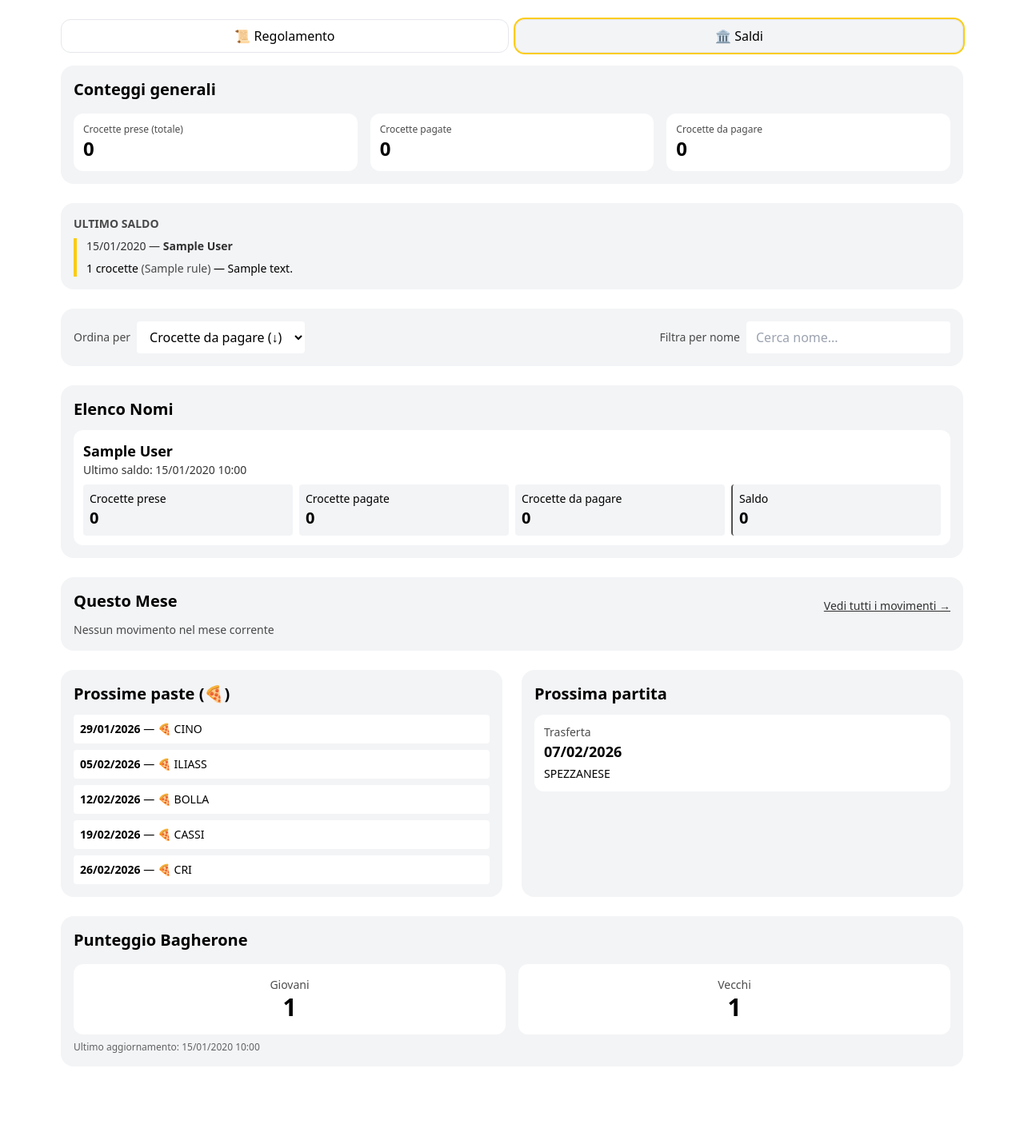
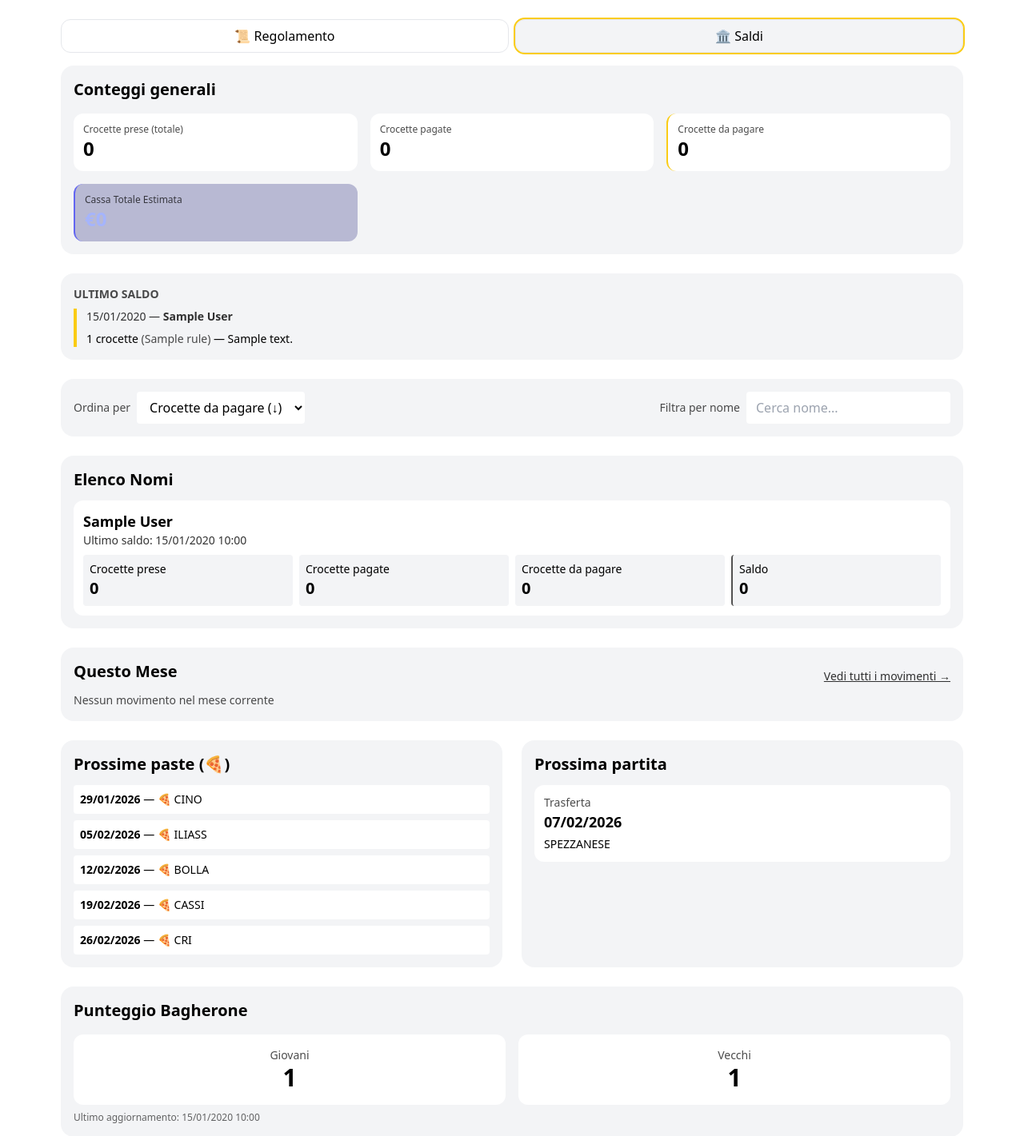
Before and after one commit to atomikboom/crocette_scanzo, a FastAPI app: page / in a window 1280 px wide. Shown: the part 59-1480 px from the top of the page at 80% size. Run offline with FastAPI, Linux system fonts and the light colour scheme; tables that the repository leaves empty hold one stand-in row (values such as "Sample post"); some libraries are stand-ins or nearby versions.

Commit message:
Update index.html

```diff
--- a/app/templates/index.html
+++ b/app/templates/index.html
@@ -62,9 +62,13 @@
         <div class="text-xs opacity-70">Crocette pagate</div>
         <div class="text-2xl font-bold">{{ totals.crocette_pagate }}</div>
       </div>
-      <div class="p-3 rounded-xl bg-neutral-900">
+      <div class="p-3 rounded-xl bg-neutral-900 border-l-2 border-team">
         <div class="text-xs opacity-70">Crocette da pagare</div>
         <div class="text-2xl font-bold">{{ totals.crocette_da_pagare }}</div>
+      </div>
+      <div class="p-3 rounded-xl bg-indigo-900/30 border-l-2 border-indigo-500 md:col-span-1">
+        <div class="text-xs opacity-70">Cassa Totale Estimata</div>
+        <div class="text-2xl font-bold text-indigo-300">€{{ totals.crocette_da_pagare * 2 }}</div>
       </div>
     </div>
   </section>
@@ -117,10 +121,17 @@
     <h2 class="text-xl font-semibold mb-3">Elenco Nomi</h2>
     <div id="members" class="flex flex-col gap-3">
       {% for r in rows %}
-      <div class="p-3 rounded-xl bg-neutral-900 member" data-name="{{ r.name | lower }}"
-        data-cpre="{{ r.crocette_prese }}" data-cpay="{{ r.crocette_pagate }}" data-cdue="{{ r.crocette_da_pagare }}"
-        data-last="{{ r.last.isoformat() if r.last else '' }}">
-        <div class="font-semibold text-lg">{{ r.name }}</div>
+      <div
+        class="p-3 rounded-xl bg-neutral-900 member {% if r.crocette_da_pagare >= 10 %}ring-1 ring-red-500/50 bg-red-900/10{% endif %}"
+        data-name="{{ r.name | lower }}" data-cpre="{{ r.crocette_prese }}" data-cpay="{{ r.crocette_pagate }}"
+        data-cdue="{{ r.crocette_da_pagare }}" data-last="{{ r.last.isoformat() if r.last else '' }}">
+        <div class="flex items-center justify-between">
+          <div class="font-semibold text-lg">{{ r.name }}</div>
+          {% if r.crocette_da_pagare >= 10 %}
+          <span class="text-[10px] bg-red-500 text-white px-2 py-0.5 rounded font-bold uppercase">Debitore
+            Critico</span>
+          {% endif %}
+        </div>
         <div class="text-sm opacity-80">Ultimo saldo: {{ r.last.strftime('%d/%m/%Y %H:%M') if r.last else '—' }}</div>
         <div class="grid grid-cols-2 md:grid-cols-4 gap-2 mt-2 text-sm">
           <div class="p-2 rounded bg-neutral-800">Crocette prese <div class="text-xl font-bold">{{ r.crocette_prese }}
```
